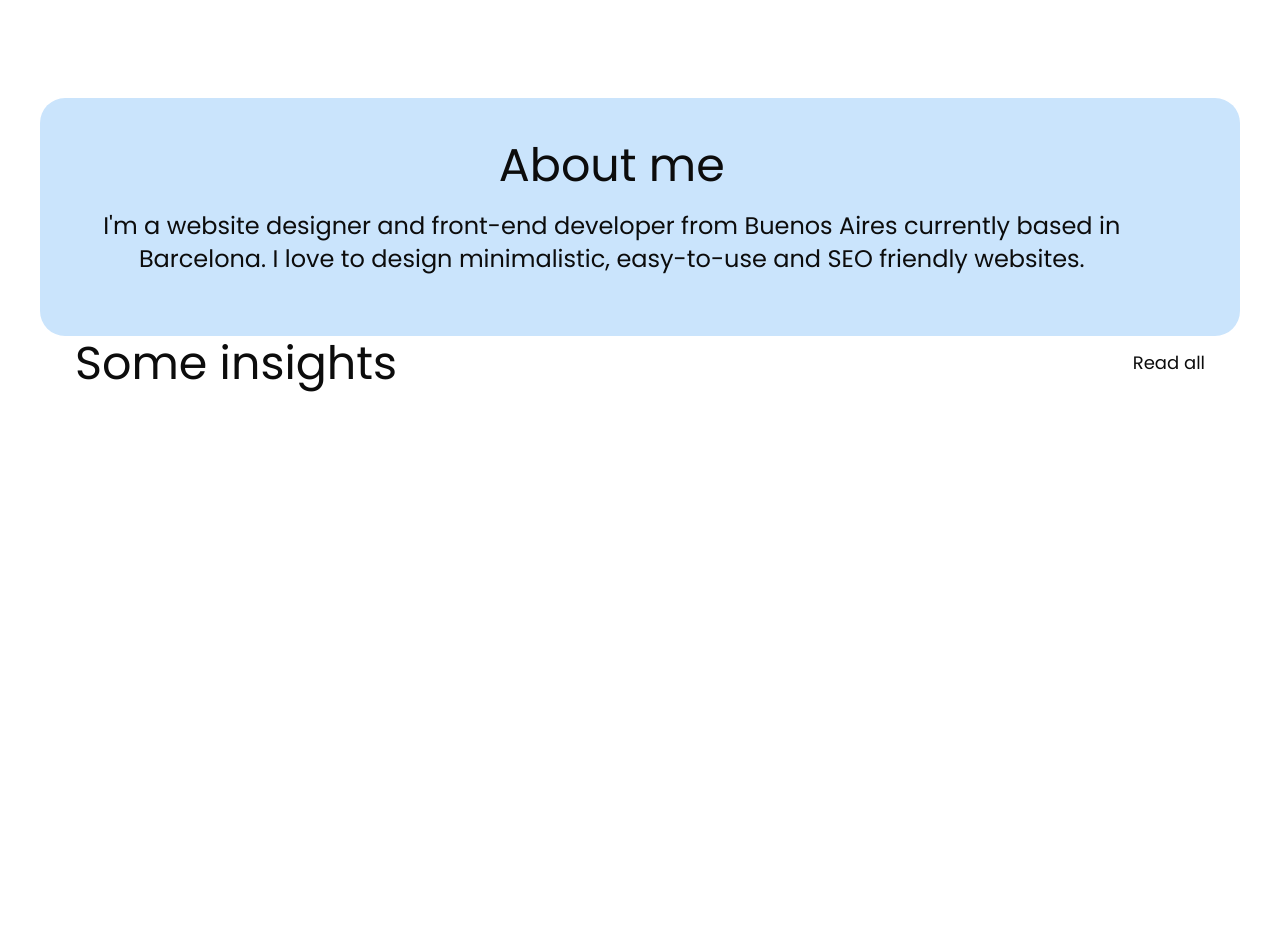
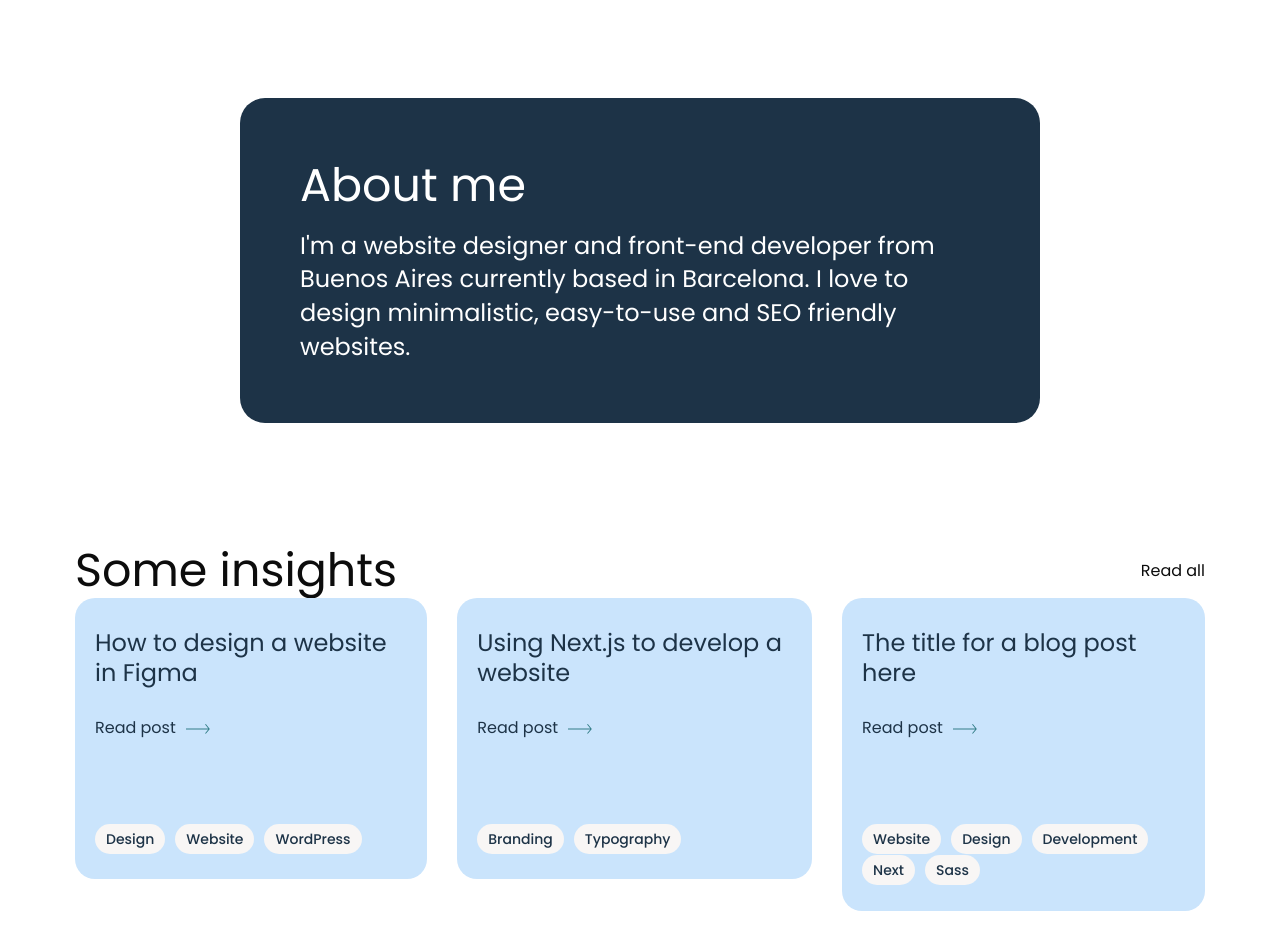
Before and after one commit to joacoguzmanz/personal-web, a Next.js app: page / in a window 1280 px wide. Shown: the part 600-1550 px from the top of the page. Before the commit the page ends 995 px from the top, so only its background shows below. Built offline with nearby package versions, Linux system fonts and the light colour scheme.

Commit message:
blog post design

```diff
--- a/app/blog/[slug]/page.tsx
+++ b/app/blog/[slug]/page.tsx
@@ -2,7 +2,7 @@
 
 import { usePathname } from 'next/navigation'
 
-const BlogPost = () => {
+const BlogPage = () => {
     const pathname = usePathname();
 
     return (
@@ -10,4 +10,4 @@ const BlogPost = () => {
     );
 }
 
-export default BlogPost;
+export default BlogPage;
--- a/app/page.tsx
+++ b/app/page.tsx
@@ -1,5 +1,13 @@
 import Section from "@/components/Section";
 import Link from 'next/link';
+import { gsap } from 'gsap';
+import BlogPost from '@/components/BlogPost';
+
+const posts = [
+    {title: 'How to design a website in Figma', cats: ['Design', 'Website', 'WordPress']},
+    {title: 'Using Next.js to develop a website', cats: ['Branding', 'Typography']},
+    {title: 'The title for a blog post here', cats: ['Website', 'Design', 'Development', 'Next', 'Sass']}
+];
 
 const Home = async () => {
   return (
@@ -10,15 +18,13 @@ const Home = async () => {
             </div>
         </Section>
 
-        <Section classes={'jg-home-projects-about'}>
+        <Section classes={'jg-home-about'}>
             <div className='jg-container'>
-                <div className='jg-home-about'>
-                    <h2 className='jg-heading-2 jg-home-about-title'>About me</h2>
-                    <p className='jg-text-1'>
-                        I'm a website designer and front-end developer from Buenos Aires currently based in Barcelona.
-                        I love to design minimalistic, easy-to-use and SEO friendly websites.
-                    </p>
-                </div>
+                <h2 className='jg-heading-2 jg-home-about-title'>About me</h2>
+                <p className='jg-text-1'>
+                    I'm a website designer and front-end developer from Buenos Aires currently based in Barcelona.
+                    I love to design minimalistic, easy-to-use and SEO friendly websites.
+                </p>
             </div>
         </Section>
 
@@ -26,10 +32,15 @@ const Home = async () => {
             <div className='jg-container'>
                 <div className={'jg-home-blog-upper'}>
                     <h2 className='jg-heading-2'>Some insights</h2>
-                    <Link href={'#'}>Read all</Link>
+                    <Link href={'#'} className='jg-text-3'>Read all</Link>
                 </div>
+
                 <div className={'jg-home-blog-down'}>
-
+                    {posts.map((post, index) => {
+                        return (
+                            <BlogPost categories={post.cats} title={post.title} key={index} />
+                        )
+                    })}
                 </div>
             </div>
         </Section>
--- /dev/null
+++ b/components/BlogPost.tsx
@@ -0,0 +1,36 @@
+import Link from 'next/link';
+import React from 'react';
+import Pill from '@/components/Pill';
+
+interface BlogPostProps {
+    categories: string[],
+    title?: string
+}
+
+const BlogPost: React.FC<BlogPostProps> = ({ title, categories }) => {
+    return (
+        <Link href={'#'} className='jg-blog-post'>
+            <div className='jg-blog-post-inner'>
+                <div className='jg-blog-post-title'>
+                    <h4 className='jg-heading-3'>{title}</h4>
+                    <p className="jg-text-3 jg-blog-post-read">
+                        Read post
+                        <svg xmlns="http://www.w3.org/2000/svg" viewBox="0 0 34 14" role="img" aria-hidden="true">
+                            <path d="M26.74 12.994l1.015.83 5.316-6.496a.658.658 0 000-.831L27.755 0 26.74.83l4.438 5.425H0v1.313h31.178l-4.438 5.426z"
+                                fill="#327D87"></path>
+                        </svg>
+                    </p>
+                </div>
+                <ul className="jg-categories">
+                    {categories.map((category, index) => {
+                        return (
+                            <li key={index} className="jg-category"><Pill text={category} /></li>
+                        )
+                    })}
+                </ul>
+            </div>
+        </Link>
+    )
+}
+
+export default BlogPost;
--- /dev/null
+++ b/components/Pill.tsx
@@ -0,0 +1,15 @@
+import React from 'react';
+
+interface PillProps {
+    text: string
+}
+
+const Pill: React.FC<PillProps> = ({ text }) => {
+    return (
+        <span className='jg-pill jg-text-xs'>
+            { text }
+        </span>
+    )
+}
+
+export default Pill;
--- /dev/null
+++ b/sass/_blogPost.scss
@@ -0,0 +1,45 @@
+@use "variables" as vars;
+@use "mixins" as mixs;
+
+.jg-blog-post {
+    &:not(:last-child) {
+        margin-bottom: vars.$jg-space-200;
+    }
+}
+
+.jg-blog-post-inner {
+    background-color: vars.$jg-light-blue;
+    color: vars.$jg-dark-blue;
+    padding: vars.$jg-space-300 vars.$jg-space-200;
+    border-radius: vars.$jg-space-200;
+    // min-height: 360px;
+    display: flex;
+    flex-direction: column;
+    justify-content: space-between;
+
+    @include mixs.tablet {
+        min-height: vars.$jg-space-400;
+    }
+}
+
+.jg-categories {
+    display: flex;
+    flex-wrap: wrap;
+    justify-content: flex-start;
+    gap: vars.$jg-space-100;
+    list-style: none;
+    margin-top: vars.$jg-space-600;
+}
+
+.jg-blog-post-read {
+    margin: vars.$jg-space-300 0;
+
+    svg {
+        position: relative;
+        display: inline;
+        width: auto;
+        left: 10px;
+        height: 10px;
+        vertical-align: middle;
+    }
+}
--- a/sass/_homePage.scss
+++ b/sass/_homePage.scss
@@ -17,38 +17,22 @@
     }
 }
 
-.jg-home-projects-about {
+.jg-home-about {
     width: auto;
-    background-color: vars.$jg-light-blue;
+    background-color: vars.$jg-dark-blue;
+    color: vars.$jg-white;
     border-radius: vars.$jg-border-radius-250;
-    margin: 100px 0 0 0;
-    padding: 40px 0 60px;
+    padding: vars.$jg-space-600 0;
+    margin-top: 150px;
 
     @include mixs.tablet {
-        margin: 130px 40px 0;
+        padding: 60px;
+        margin: 0 2rem 0;
     }
 
     @include mixs.desktop {
-        margin-top: 200px;
+        margin: 200px 15rem 0;
     }
-
-    @include mixs.desktop-xl {
-        margin-top: 130px;
-    }
-}
-
-.jg-home-about {
-    width: 95%;
-    text-align: center;
-
-    /*@include mixs.tablet {
-        width: 60%;
-        margin: 0 auto;
-    }
-
-    @include mixs.desktop {
-        width: 56%;
-    }*/
 
     &-title {
         margin-bottom: 16px;
@@ -56,12 +40,29 @@
 }
 
 .jg-home-blog {
+    margin: vars.$jg-space-800 auto;
+
+    @include mixs.desktop {
+        margin: vars.$jg-space-1200 0;
+    }
 
     &-upper {
+        text-align: center;
+
         @include mixs.tablet {
             display: flex;
             justify-content: space-between;
             align-items: center;
         }
     }
+
+    &-down {
+        display: flex;
+        flex-direction: column;
+
+        @include mixs.tablet {
+            flex-direction: row;
+            gap: vars.$jg-space-300;
+        }
+    }
 }
--- /dev/null
+++ b/sass/_pill.scss
@@ -0,0 +1,13 @@
+@use "variables" as vars;
+@use "mixins" as mixs;
+
+.jg-pill {
+    background-color: vars.$jg-extra-light-grey;
+    color: vars.$jg-dark-blue;
+    border-radius: 2rem;
+    padding: 0.275rem 0.55rem;
+
+    @include mixs.tablet {
+        padding: 5px 11px;
+    }
+}
--- a/sass/_typography.scss
+++ b/sass/_typography.scss
@@ -184,3 +184,13 @@
         font-size: 18px;
     }
 }
+
+.jg-text-xs {
+    font-size: 12px;
+    font-weight: vars.$jg-font-weight-medium;
+    line-height: 1.4;
+
+    @include mixs.desktop {
+        font-size: 14px;
+    }
+}
--- a/sass/main.scss
+++ b/sass/main.scss
@@ -9,6 +9,8 @@
 @use "button";
 @use "hamMenu";
 @use "mobMenu";
+@use "pill";
+@use "blogPost";
 
 // Sections
 @use "section";
```
Also changed, not shown: app/about/page.tsx (added, +9 -0 lines), app/contact/page.tsx (added, +9 -0 lines).
